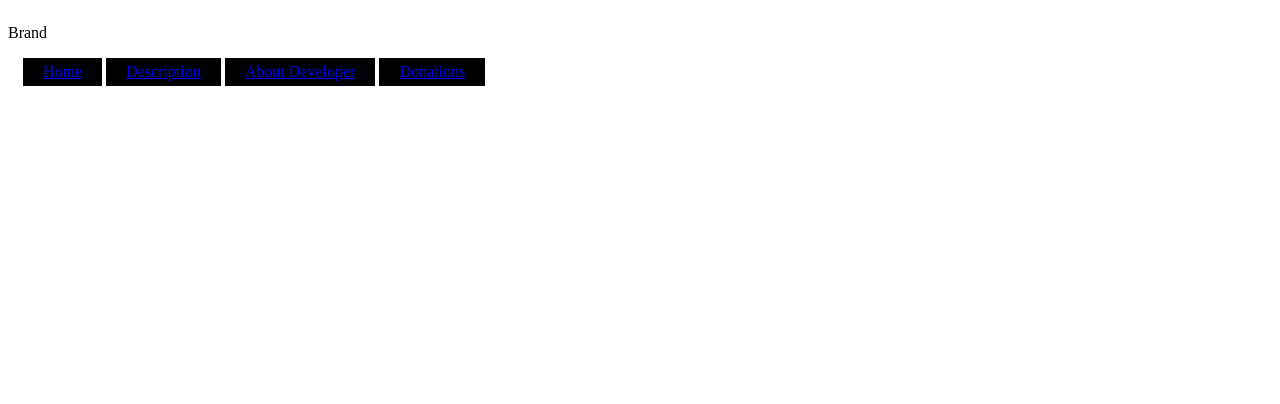
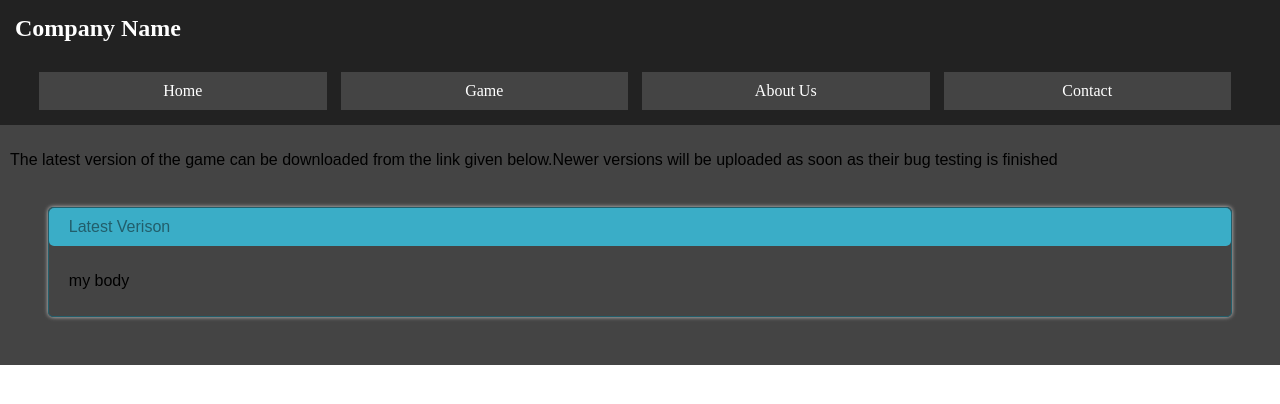
Before and after one commit to hiteshpratyushv/Roll-a-Ball, a plain HTML site: page index.html in a window 1280 px wide. Drawn offline with Linux system fonts and the light colour scheme.

Commit message:
Nav Bar and Download Section added

```diff
--- a/Styles/main.css
+++ b/Styles/main.css
@@ -1,16 +1,58 @@
-div.navbar{
-	display: inline-block;
-}
-div ul{
+body{
 	margin: 0;
-	padding: 0 0 0 15px;
-	display: inline;
 }
 
-div ul li{
+header{
+	background: #222;
+	color: white;
+	padding: 15px 15px 15px 15px;
+}
+
+header h1{
+	margin:0 0 30px 0;
+}
+
+.navbar ul{
+	margin: 0;
+	padding: 0;
+	text-align:center;
+}
+.navbar ul li{
 	list-style-type: : none;
 	display: inline-block;
-	background: black;
+	background: #444;
 	color: white;
-	padding: 5px 20px;
+	padding: 10px 0;
+	margin-right: 10px;
+	width: 23%
 }
+
+.navbar ul li a{
+	color: white;
+	text-decoration: none;
+}
+
+div.download{
+	background: #444;
+	padding: 10px;
+	font-family: arial;
+}
+
+.myPanel{
+	margin: 3%;
+	border: 1px solid #225E6B;
+	box-shadow:  0 0 4px #ccc;
+	border-radius: 5px 5px 5px 5px;
+	font-family:
+}
+
+.myPanel .header{
+	background: #3AADC7;
+	padding: 10px 20px;
+	color: #225E6B;
+	border-radius: 5px 5px 5px 5px;
+}
+
+.myPanel .body{
+	padding:  10px 20px;
+}
--- a/index.html
+++ b/index.html
@@ -4,14 +4,26 @@
 		<link rel="stylesheet" href="Styles/main.css">
 	</head>
 	<body>
-		<div class="navbar">
-			<p>Brand</p>
-			<ul>
-				<li><a href="#home">Home</a></li>
-				<li><a href="#desc">Description</a></li>
-				<li><a href="#about">About Developer</a></li>
-				<li><a href="#donate">Donations</a></li>
-			</ul>
+		<header>
+			<nav class="navbar">
+				<h1 id="home">Company Name</h1>
+				<ul>
+					<li><a href="#home">Home</a></li>
+					<li><a href="#">Game</a></li>
+					<li><a href="#">About Us</a></li>
+					<li><a href="#">Contact</a></li>
+				</ul>
+			</nav>
+		</header>
+
+		<div class="download">
+			<p>The latest version of the game can be downloaded from the link given below.Newer versions will be uploaded as soon as their bug testing is finished </p>
+			<div class="myPanel">
+				<div class="header">Latest Verison</div>
+				<div class="body">
+					<p>my body</p>
+				</div>
+			</div>
 		</div>
 
 
```
